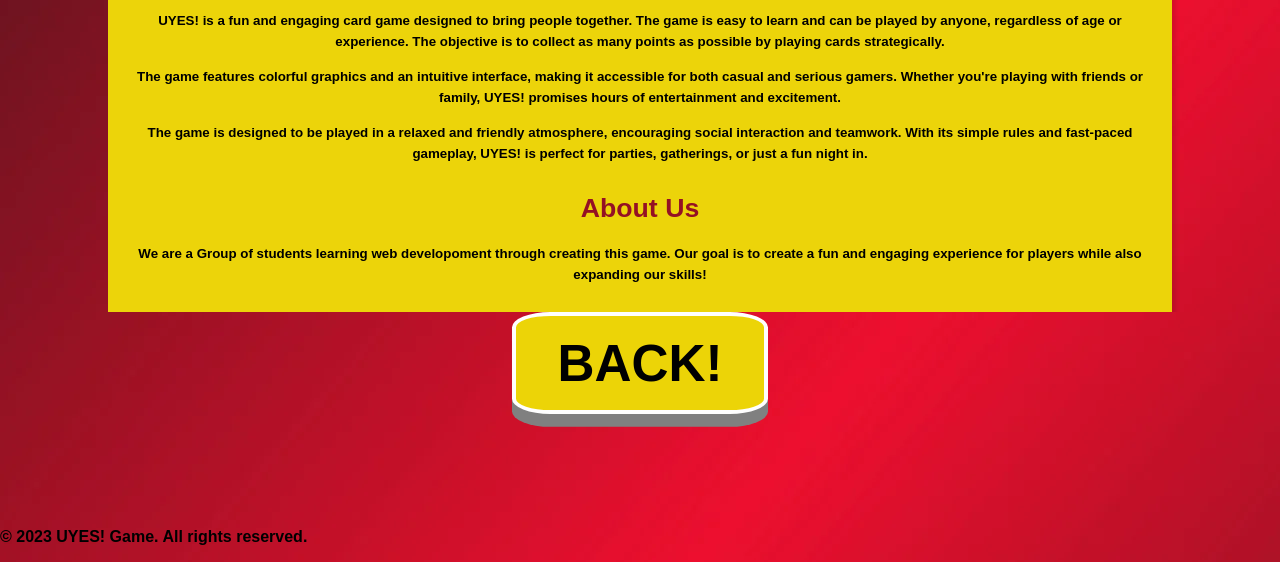
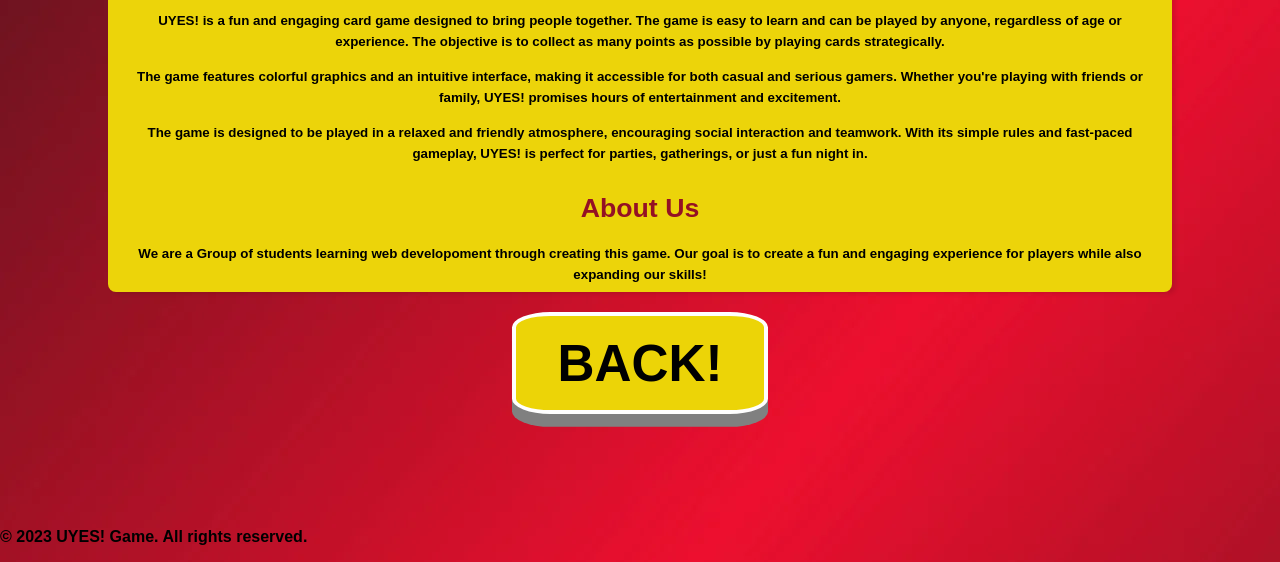
Before and after one commit to Fortgeschrittene-Informatik-Portfolio/UYES-Frontend, a plain HTML site: page html/AboutPage.html in a window 1280 px wide. Shown: the part 288-850 px from the top of the page. Drawn offline with Linux system fonts and the light colour scheme.

Commit message:
Changed Size of Text Box

```diff
--- a/styles/AboutPage.css
+++ b/styles/AboutPage.css
@@ -1,6 +1,6 @@
 #aboutText {
     width: 80%;
-    height: fit-content;
+    height: 85%;
     margin: 0 auto;
     padding: 20px;
     background-color: #ecd40a;
```
